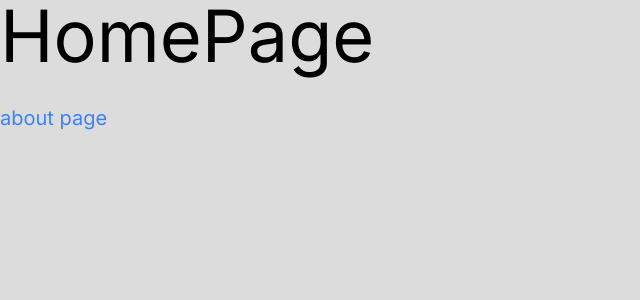
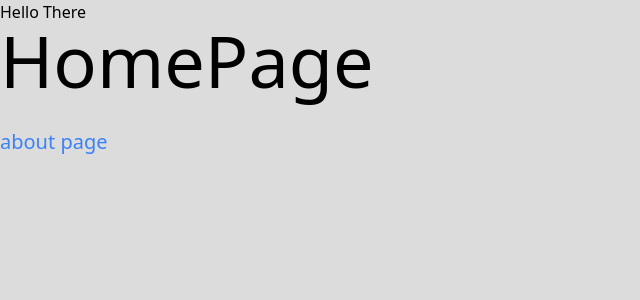
Before and after one commit to mikiyoshi/airbnb-nextjs, a Next.js app: page / in a window 1280 px wide. Shown: the top 300 px of the page, without its empty margins (0-640 px from the left). Built offline with nearby package versions, Linux system fonts and the light colour scheme.

Commit message:
add navigation

```diff
--- a/app/layout.tsx
+++ b/app/layout.tsx
@@ -1,13 +1,4 @@
-import type { Metadata } from 'next';
-import { Inter } from 'next/font/google';
 import './globals.css';
-
-const inter = Inter({ subsets: ['latin'] });
-
-export const metadata: Metadata = {
-  title: 'Create Next App',
-  description: 'Generated by create next app',
-};
 
 export default function RootLayout({
   children,
@@ -16,7 +7,10 @@ export default function RootLayout({
 }>) {
   return (
     <html lang="en">
-      <body className={inter.className}>{children}</body>
+      <body>
+        <nav>Hello There</nav>
+        {children}
+      </body>
     </html>
   );
 }
```
